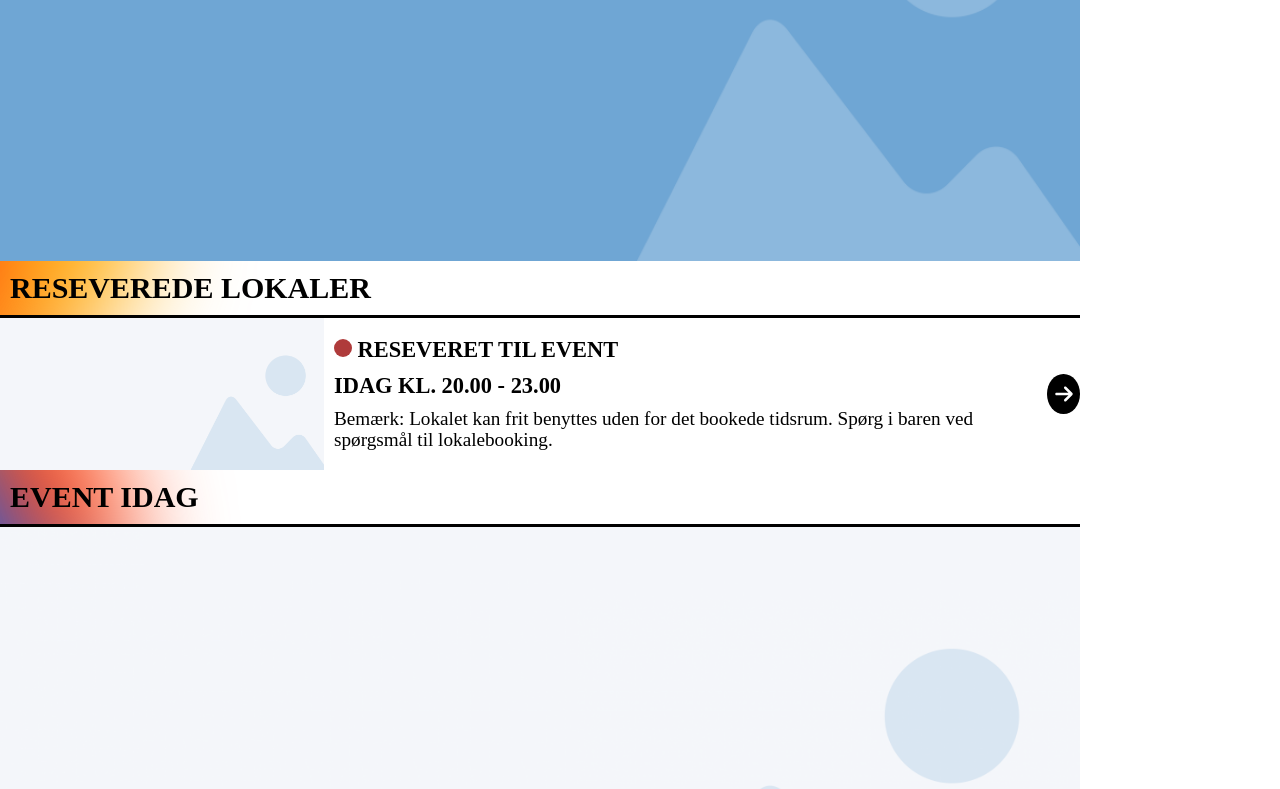
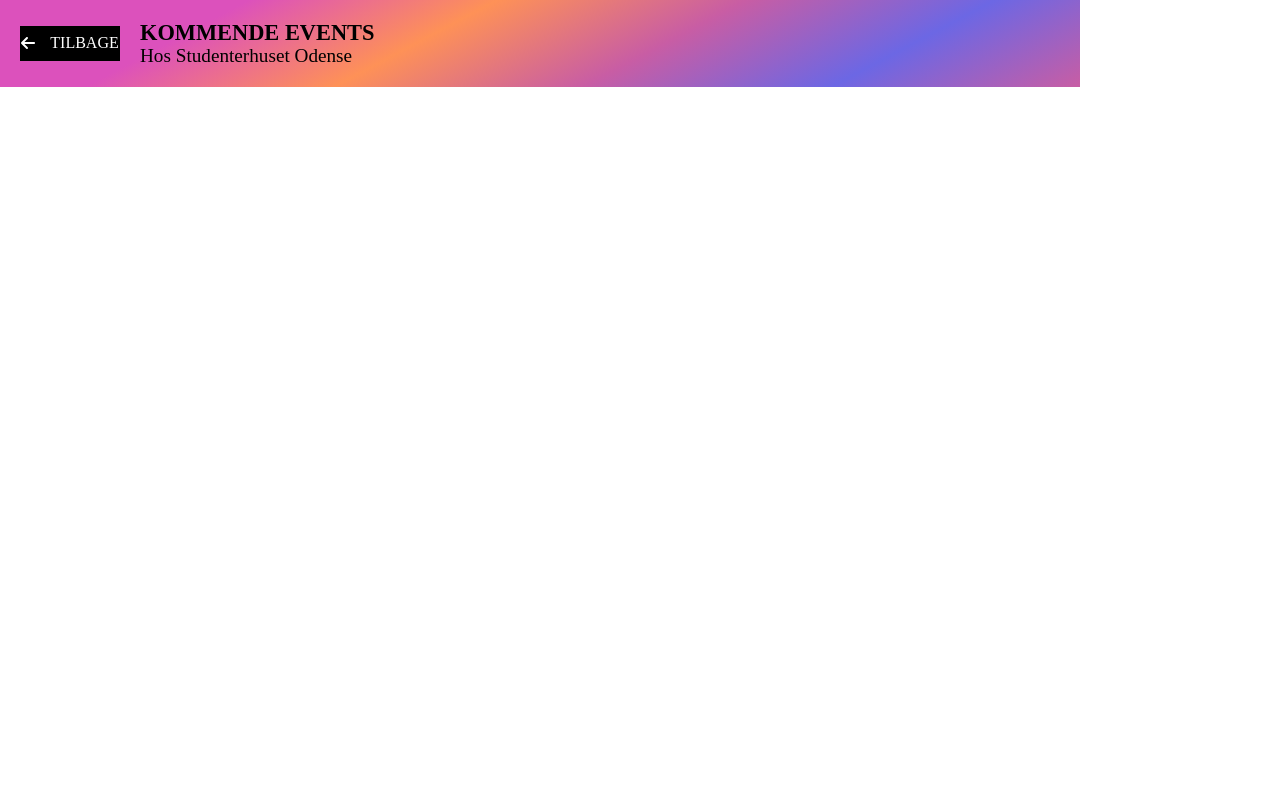
Before and after one commit to Magnusgb/StudhusInfoSP6, a Vue app: page / in a window 1280 px wide. Shown: the top 789 px of the page. Built offline with nearby package versions, Linux system fonts and the light colour scheme.

Commit message:
SectionBackEvents

```diff
--- a/index.html
+++ b/index.html
@@ -1,5 +1,5 @@
 <!DOCTYPE html>
-<html lang="en">
+<html lang="da">
   <head>
     <meta charset="UTF-8">
     <link rel="icon" href="/favicon.ico">
--- a/src/components/atoms/buttons/Button.scss
+++ b/src/components/atoms/buttons/Button.scss
@@ -30,4 +30,8 @@
   justify-content: center;
   align-items: center;
   gap: 15px;
+
+  .squarebuttonleft {
+    rotate: 180deg;
+  }
 }
--- /dev/null
+++ b/src/components/atoms/buttons/SquareButton/AtomSquareButtonLeft.vue
@@ -0,0 +1,16 @@
+<script setup>
+import { FontAwesomeIcon } from '@fortawesome/vue-fontawesome';
+import { faArrowLeft } from '@fortawesome/free-solid-svg-icons';
+import { defineProps } from 'vue';
+
+  const props = defineProps({
+    buttonTitle: String
+  });
+
+</script>
+<template>
+    <div id="squarebutton">
+        <font-awesome-icon :icon="faArrowLeft"/>
+        <span> {{ buttonTitle }}</span>
+    </div>
+</template>
--- a/src/components/molecules/BackToFP.vue
+++ b/src/components/molecules/BackToFP.vue
@@ -1,20 +1,32 @@
 <template>
     <div class="backtofp-section ">
-            <AtomSquareButton />
-            <AtomH3Title>Hej</AtomH3Title>
-            <AtomParagraph>Med dig</AtomParagraph>
+            <AtomSquareButtonLeft buttonTitle='TILBAGE'/>
+            <div class="backtofp-text">
+            <AtomH3Title>KOMMENDE EVENTS</AtomH3Title>
+            <AtomParagraph>Hos Studenterhuset Odense</AtomParagraph>
+        </div>
     </div>
 </template>
 
 <script setup>
 import AtomH3Title from '@/components/atoms/AtomH3Title.vue';
 import AtomParagraph from '@/components/atoms/AtomParagraph.vue';
-import AtomSquareButton from '@/components/atoms/Buttons/SquareButton/AtomSquareButton.vue';
+import AtomSquareButtonLeft from '@/components/atoms/Buttons/SquareButton/AtomSquareButtonLeft.vue';
 </script>
 
 <style scoped>
     .backtofp-section {
+    display:flex;
+    flex-direction: row;
+    align-items: center;
+    gap:20px;
+    padding: 20px;
     background: rgb(220,81,188);
     background: linear-gradient(152deg, rgba(220,81,188,1) 20%, rgba(254,145,87,1) 40%, rgba(200,93,164,1) 60%, rgba(108,103,228,1) 80%, rgba(200,93,164,1) 100%);
 }
+
+.backtofp-text {
+    display: flex;
+    flex-direction: column;
+}
 </style>
--- a/src/components/organisms/OrganismEvents.vue
+++ b/src/components/organisms/OrganismEvents.vue
@@ -6,5 +6,5 @@
 <script setup>
 import AtomSectionTitle from '@/components/atoms/AtomSectionTitle.vue';
 import MoleculeEvents from '@/components/molecules/MoleculeEvents.vue';
-import AtomSquareButton from '@/components/atoms/Buttons/SquareButton/AtomSquareButton.vue';
+import AtomSquareButton from '@/components/atoms/Buttons/SquareButton/AtomSquareButtonLeft.vue';
 </script>
--- a/src/views/LandingPage.vue
+++ b/src/views/LandingPage.vue
@@ -1,9 +1,10 @@
 <script setup>
 import FrontPage from '@/components/pages/FrontPage.vue';
+import BackToFP from '@/components/molecules/BackToFP.vue';
 </script>
 
 <template>
   <main>
-   <FrontPage />
+   <BackToFP />
   </main>
 </template>
```
Also changed, not shown: src/components/atoms/buttons/SquareButton/AtomSquareButtonRight.vue (renamed from src/components/atoms/buttons/SquareButton/AtomSquareButton.vue).
